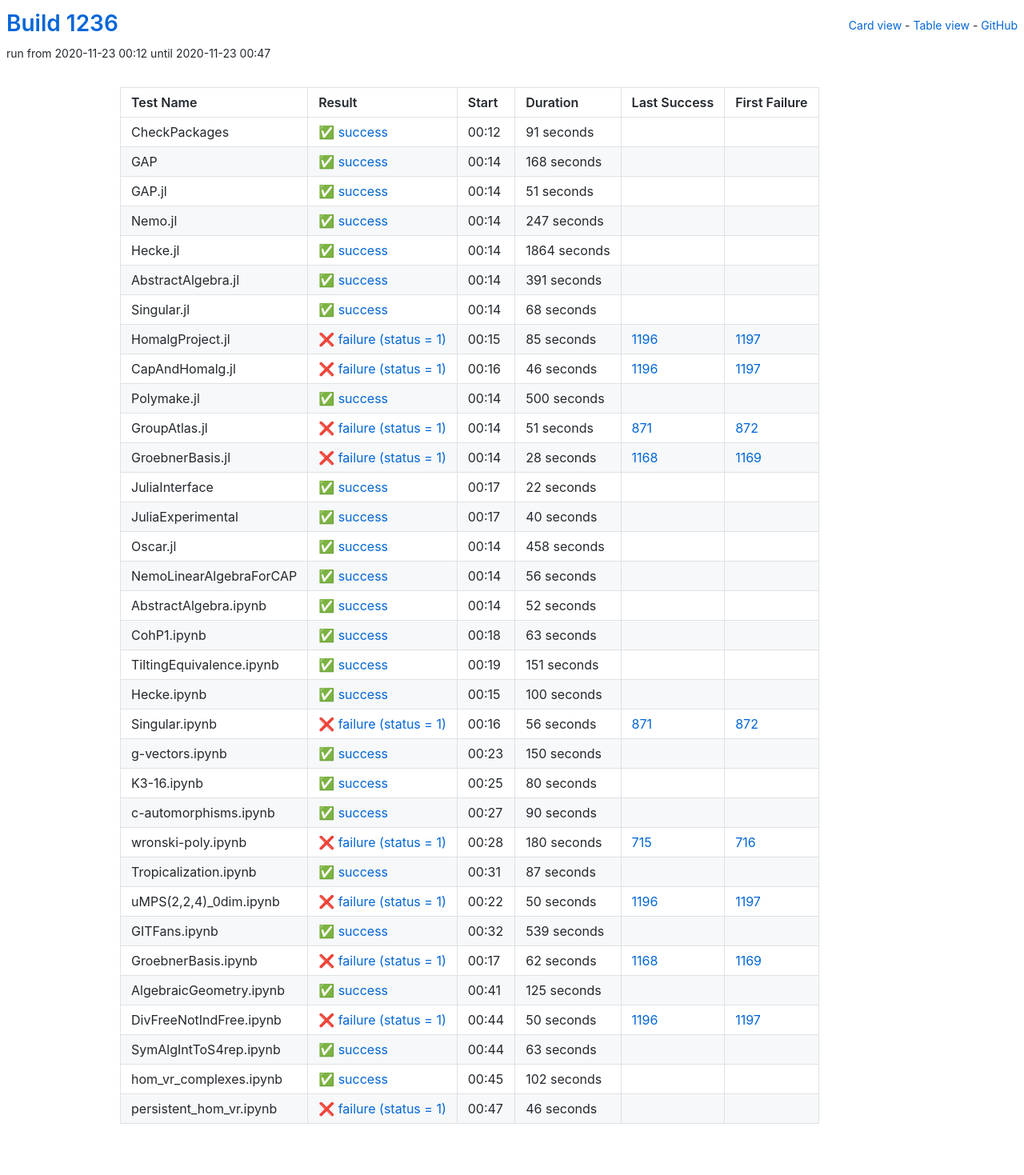
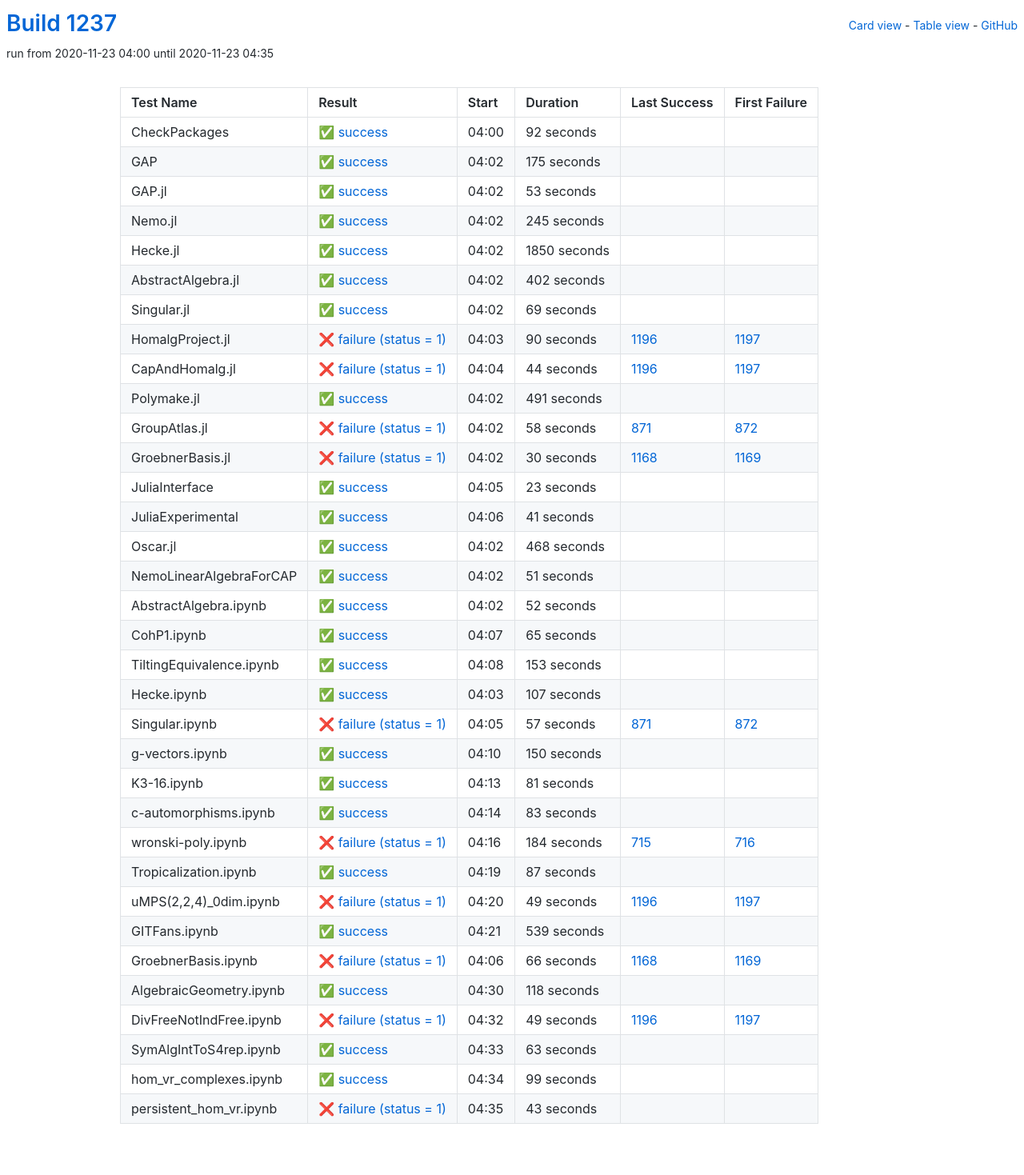
Before and after one commit to oscar-system/oscar-ci-status-stable, a Jekyll site: the page built from table.html, in a window 1280 px wide. Shown: the whole page at 80% size. Built offline with Jekyll 4.4.1, drawn with Linux system fonts in a browser that asks for light colours.

Commit message:
Build #1237

```diff
--- a/_data/ci.yml
+++ b/_data/ci.yml
@@ -1,6 +1,6 @@
 ---
-build: 1236
-build_url: https://oscarci.mathematik.uni-kl.de/job/oscar-stable/1236/
+build: 1237
+build_url: https://oscarci.mathematik.uni-kl.de/job/oscar-stable/1237/
 job: oscar-stable
 organization: oscar-system
 repo: oscar-ci-status-stable
@@ -8,32 +8,188 @@ repourl: https://github.com/oscar-system/oscar-ci-status-stable
 tests:
 - name: CheckPackages
   id: checkpackages
-  log: https://oscarci.mathematik.uni-kl.de/job/oscar-stable/1236/artifact/logs/build-1236/CheckPackages.log
-  start: 2020-11-23 00:12
+  log: https://oscarci.mathematik.uni-kl.de/job/oscar-stable/1237/artifact/logs/build-1237/CheckPackages.log
+  start: 2020-11-23 04:00
   success: true
   exitcode: 0
   status: success
-  duration: 91
+  duration: 92
   last_success: false
   last_success_url:
   first_failure: false
   first_failure_url:
 - name: GAP
   id: gap
-  log: https://oscarci.mathematik.uni-kl.de/job/oscar-stable/1236/artifact/logs/build-1236/GAP.log
-  start: 2020-11-23 00:14
+  log: https://oscarci.mathematik.uni-kl.de/job/oscar-stable/1237/artifact/logs/build-1237/GAP.log
+  start: 2020-11-23 04:02
   success: true
   exitcode: 0
   status: success
-  duration: 168
+  duration: 175
   last_success: false
   last_success_url:
   first_failure: false
   first_failure_url:
 - name: GAP.jl
   id: gap-jl
-  log: https://oscarci.mathematik.uni-kl.de/job/oscar-stable/1236/artifact/logs/build-1236/GAP.jl.log
-  start: 2020-11-23 00:14
+  log: https://oscarci.mathematik.uni-kl.de/job/oscar-stable/1237/artifact/logs/build-1237/GAP.jl.log
+  start: 2020-11-23 04:02
+  success: true
+  exitcode: 0
+  status: success
+  duration: 53
+  last_success: false
+  last_success_url:
+  first_failure: false
+  first_failure_url:
+- name: Nemo.jl
+  id: nemo-jl
+  log: https://oscarci.mathematik.uni-kl.de/job/oscar-stable/1237/artifact/logs/build-1237/Nemo.jl.log
+  start: 2020-11-23 04:02
+  success: true
+  exitcode: 0
+  status: success
+  duration: 245
+  last_success: false
+  last_success_url:
+  first_failure: false
+  first_failure_url:
+- name: Hecke.jl
+  id: hecke-jl
+  log: https://oscarci.mathematik.uni-kl.de/job/oscar-stable/1237/artifact/logs/build-1237/Hecke.jl.log
+  start: 2020-11-23 04:02
+  success: true
+  exitcode: 0
+  status: success
+  duration: 1850
+  last_success: false
+  last_success_url:
+  first_failure: false
+  first_failure_url:
+- name: AbstractAlgebra.jl
+  id: abstractalgebra-jl
+  log: https://oscarci.mathematik.uni-kl.de/job/oscar-stable/1237/artifact/logs/build-1237/AbstractAlgebra.jl.log
+  start: 2020-11-23 04:02
+  success: true
+  exitcode: 0
+  status: success
+  duration: 402
+  last_success: false
+  last_success_url:
+  first_failure: false
+  first_failure_url:
+- name: Singular.jl
+  id: singular-jl
+  log: https://oscarci.mathematik.uni-kl.de/job/oscar-stable/1237/artifact/logs/build-1237/Singular.jl.log
+  start: 2020-11-23 04:02
+  success: true
+  exitcode: 0
+  status: success
+  duration: 69
+  last_success: false
+  last_success_url:
+  first_failure: false
+  first_failure_url:
+- name: HomalgProject.jl
+  id: homalgproject-jl
+  log: https://oscarci.mathematik.uni-kl.de/job/oscar-stable/1237/artifact/logs/build-1237/HomalgProject.jl.log
+  start: 2020-11-23 04:03
+  success: false
+  exitcode: 1
+  status: failure
+  duration: 90
+  last_success: 1196
+  last_success_url: https://oscarci.mathematik.uni-kl.de/job/oscar-stable/1196/
+  first_failure: 1197
+  first_failure_url: https://oscarci.mathematik.uni-kl.de/job/oscar-stable/1197/
+- name: CapAndHomalg.jl
+  id: capandhomalg-jl
+  log: https://oscarci.mathematik.uni-kl.de/job/oscar-stable/1237/artifact/logs/build-1237/CapAndHomalg.jl.log
+  start: 2020-11-23 04:04
+  success: false
+  exitcode: 1
+  status: failure
+  duration: 44
+  last_success: 1196
+  last_success_url: https://oscarci.mathematik.uni-kl.de/job/oscar-stable/1196/
+  first_failure: 1197
+  first_failure_url: https://oscarci.mathematik.uni-kl.de/job/oscar-stable/1197/
+- name: Polymake.jl
+  id: polymake-jl
+  log: https://oscarci.mathematik.uni-kl.de/job/oscar-stable/1237/artifact/logs/build-1237/Polymake.jl.log
+  start: 2020-11-23 04:02
+  success: true
+  exitcode: 0
+  status: success
+  duration: 491
+  last_success: false
+  last_success_url:
+  first_failure: false
+  first_failure_url:
+- name: GroupAtlas.jl
+  id: groupatlas-jl
+  log: https://oscarci.mathematik.uni-kl.de/job/oscar-stable/1237/artifact/logs/build-1237/GroupAtlas.jl.log
+  start: 2020-11-23 04:02
+  success: false
+  exitcode: 1
+  status: failure
+  duration: 58
+  last_success: 871
+  last_success_url: https://oscarci.mathematik.uni-kl.de/job/oscar-stable/871/
+  first_failure: 872
+  first_failure_url: https://oscarci.mathematik.uni-kl.de/job/oscar-stable/872/
+- name: GroebnerBasis.jl
+  id: groebnerbasis-jl
+  log: https://oscarci.mathematik.uni-kl.de/job/oscar-stable/1237/artifact/logs/build-1237/GroebnerBasis.jl.log
+  start: 2020-11-23 04:02
+  success: false
+  exitcode: 1
+  status: failure
+  duration: 30
+  last_success: 1168
+  last_success_url: https://oscarci.mathematik.uni-kl.de/job/oscar-stable/1168/
+  first_failure: 1169
+  first_failure_url: https://oscarci.mathematik.uni-kl.de/job/oscar-stable/1169/
+- name: JuliaInterface
+  id: juliainterface
+  log: https://oscarci.mathematik.uni-kl.de/job/oscar-stable/1237/artifact/logs/build-1237/JuliaInterface.log
+  start: 2020-11-23 04:05
+  success: true
+  exitcode: 0
+  status: success
+  duration: 23
+  last_success: false
+  last_success_url:
+  first_failure: false
+  first_failure_url:
+- name: JuliaExperimental
+  id: juliaexperimental
+  log: https://oscarci.mathematik.uni-kl.de/job/oscar-stable/1237/artifact/logs/build-1237/JuliaExperimental.log
+  start: 2020-11-23 04:06
+  success: true
+  exitcode: 0
+  status: success
+  duration: 41
+  last_success: false
+  last_success_url:
+  first_failure: false
+  first_failure_url:
+- name: Oscar.jl
+  id: oscar-jl
+  log: https://oscarci.mathematik.uni-kl.de/job/oscar-stable/1237/artifact/logs/build-1237/Oscar.jl.log
+  start: 2020-11-23 04:02
+  success: true
+  exitcode: 0
+  status: success
+  duration: 468
+  last_success: false
+  last_success_url:
+  first_failure: false
+  first_failure_url:
+- name: NemoLinearAlgebraForCAP
+  id: nemolinearalgebraforcap
+  log: https://oscarci.mathematik.uni-kl.de/job/oscar-stable/1237/artifact/logs/build-1237/NemoLinearAlgebraForCAP.log
+  start: 2020-11-23 04:02
   success: true
   exitcode: 0
   status: success
@@ -42,166 +198,10 @@ tests:
   last_success_url:
   first_failure: false
   first_failure_url:
-- name: Nemo.jl
-  id: nemo-jl
-  log: https://oscarci.mathematik.uni-kl.de/job/oscar-stable/1236/artifact/logs/build-1236/Nemo.jl.log
-  start: 2020-11-23 00:14
-  success: true
-  exitcode: 0
-  status: success
-  duration: 247
-  last_success: false
-  last_success_url:
-  first_failure: false
-  first_failure_url:
-- name: Hecke.jl
-  id: hecke-jl
-  log: https://oscarci.mathematik.uni-kl.de/job/oscar-stable/1236/artifact/logs/build-1236/Hecke.jl.log
-  start: 2020-11-23 00:14
-  success: true
-  exitcode: 0
-  status: success
-  duration: 1864
-  last_success: false
-  last_success_url:
-  first_failure: false
-  first_failure_url:
-- name: AbstractAlgebra.jl
-  id: abstractalgebra-jl
-  log: https://oscarci.mathematik.uni-kl.de/job/oscar-stable/1236/artifact/logs/build-1236/AbstractAlgebra.jl.log
-  start: 2020-11-23 00:14
-  success: true
-  exitcode: 0
-  status: success
-  duration: 391
-  last_success: false
-  last_success_url:
-  first_failure: false
-  first_failure_url:
-- name: Singular.jl
-  id: singular-jl
-  log: https://oscarci.mathematik.uni-kl.de/job/oscar-stable/1236/artifact/logs/build-1236/Singular.jl.log
-  start: 2020-11-23 00:14
-  success: true
-  exitcode: 0
-  status: success
-  duration: 68
-  last_success: false
-  last_success_url:
-  first_failure: false
-  first_failure_url:
-- name: HomalgProject.jl
-  id: homalgproject-jl
-  log: https://oscarci.mathematik.uni-kl.de/job/oscar-stable/1236/artifact/logs/build-1236/HomalgProject.jl.log
-  start: 2020-11-23 00:15
-  success: false
-  exitcode: 1
-  status: failure
-  duration: 85
-  last_success: 1196
-  last_success_url: https://oscarci.mathematik.uni-kl.de/job/oscar-stable/1196/
-  first_failure: 1197
-  first_failure_url: https://oscarci.mathematik.uni-kl.de/job/oscar-stable/1197/
-- name: CapAndHomalg.jl
-  id: capandhomalg-jl
-  log: https://oscarci.mathematik.uni-kl.de/job/oscar-stable/1236/artifact/logs/build-1236/CapAndHomalg.jl.log
-  start: 2020-11-23 00:16
-  success: false
-  exitcode: 1
-  status: failure
-  duration: 46
-  last_success: 1196
-  last_success_url: https://oscarci.mathematik.uni-kl.de/job/oscar-stable/1196/
-  first_failure: 1197
-  first_failure_url: https://oscarci.mathematik.uni-kl.de/job/oscar-stable/1197/
-- name: Polymake.jl
-  id: polymake-jl
-  log: https://oscarci.mathematik.uni-kl.de/job/oscar-stable/1236/artifact/logs/build-1236/Polymake.jl.log
-  start: 2020-11-23 00:14
-  success: true
-  exitcode: 0
-  status: success
-  duration: 500
-  last_success: false
-  last_success_url:
-  first_failure: false
-  first_failure_url:
-- name: GroupAtlas.jl
-  id: groupatlas-jl
-  log: https://oscarci.mathematik.uni-kl.de/job/oscar-stable/1236/artifact/logs/build-1236/GroupAtlas.jl.log
-  start: 2020-11-23 00:14
-  success: false
-  exitcode: 1
-  status: failure
-  duration: 51
-  last_success: 871
-  last_success_url: https://oscarci.mathematik.uni-kl.de/job/oscar-stable/871/
-  first_failure: 872
-  first_failure_url: https://oscarci.mathematik.uni-kl.de/job/oscar-stable/872/
-- name: GroebnerBasis.jl
-  id: groebnerbasis-jl
-  log: https://oscarci.mathematik.uni-kl.de/job/oscar-stable/1236/artifact/logs/build-1236/GroebnerBasis.jl.log
-  start: 2020-11-23 00:14
-  success: false
-  exitcode: 1
-  status: failure
-  duration: 28
-  last_success: 1168
-  last_success_url: https://oscarci.mathematik.uni-kl.de/job/oscar-stable/1168/
-  first_failure: 1169
-  first_failure_url: https://oscarci.mathematik.uni-kl.de/job/oscar-stable/1169/
-- name: JuliaInterface
-  id: juliainterface
-  log: https://oscarci.mathematik.uni-kl.de/job/oscar-stable/1236/artifact/logs/build-1236/JuliaInterface.log
-  start: 2020-11-23 00:17
-  success: true
-  exitcode: 0
-  status: success
-  duration: 22
-  last_success: false
-  last_success_url:
-  first_failure: false
-  first_failure_url:
-- name: JuliaExperimental
-  id: juliaexperimental
-  log: https://oscarci.mathematik.uni-kl.de/job/oscar-stable/1236/artifact/logs/build-1236/JuliaExperimental.log
-  start: 2020-11-23 00:17
-  success: true
-  exitcode: 0
-  status: success
-  duration: 40
-  last_success: false
-  last_success_url:
-  first_failure: false
-  first_failure_url:
-- name: Oscar.jl
-  id: oscar-jl
-  log: https://oscarci.mathematik.uni-kl.de/job/oscar-stable/1236/artifact/logs/build-1236/Oscar.jl.log
-  start: 2020-11-23 00:14
-  success: true
-  exitcode: 0
-  status: success
-  duration: 458
-  last_success: false
-  last_success_url:
-  first_failure: false
-  first_failure_url:
-- name: NemoLinearAlgebraForCAP
-  id: nemolinearalgebraforcap
-  log: https://oscarci.mathematik.uni-kl.de/job/oscar-stable/1236/artifact/logs/build-1236/NemoLinearAlgebraForCAP.log
-  start: 2020-11-23 00:14
-  success: true
-  exitcode: 0
-  status: success
-  duration: 56
-  last_success: false
-  last_success_url:
-  first_failure: false
-  first_failure_url:
 - name: AbstractAlgebra.ipynb
   id: abstractalgebra-ipynb
-  log: https://oscarci.mathematik.uni-kl.de/job/oscar-stable/1236/artifact/logs/build-1236/AbstractAlgebra.ipynb.log
-  start: 2020-11-23 00:14
+  log: https://oscarci.mathematik.uni-kl.de/job/oscar-stable/1237/artifact/logs/build-1237/AbstractAlgebra.ipynb.log
+  start: 2020-11-23 04:02
   success: true
   exitcode: 0
   status: success
@@ -212,56 +212,56 @@ tests:
   first_failure_url:
 - name: CohP1.ipynb
   id: cohp1-ipynb
-  log: https://oscarci.mathematik.uni-kl.de/job/oscar-stable/1236/artifact/logs/build-1236/CohP1.ipynb.log
-  start: 2020-11-23 00:18
+  log: https://oscarci.mathematik.uni-kl.de/job/oscar-stable/1237/artifact/logs/build-1237/CohP1.ipynb.log
+  start: 2020-11-23 04:07
   success: true
   exitcode: 0
   status: success
-  duration: 63
+  duration: 65
   last_success: false
   last_success_url:
   first_failure: false
   first_failure_url:
 - name: TiltingEquivalence.ipynb
   id: tiltingequivalence-ipynb
-  log: https://oscarci.mathematik.uni-kl.de/job/oscar-stable/1236/artifact/logs/build-1236/TiltingEquivalence.ipynb.log
-  start: 2020-11-23 00:19
+  log: https://oscarci.mathematik.uni-kl.de/job/oscar-stable/1237/artifact/logs/build-1237/TiltingEquivalence.ipynb.log
+  start: 2020-11-23 04:08
   success: true
   exitcode: 0
   status: success
-  duration: 151
+  duration: 153
   last_success: false
   last_success_url:
   first_failure: false
   first_failure_url:
 - name: Hecke.ipynb
   id: hecke-ipynb
-  log: https://oscarci.mathematik.uni-kl.de/job/oscar-stable/1236/artifact/logs/build-1236/Hecke.ipynb.log
-  start: 2020-11-23 00:15
+  log: https://oscarci.mathematik.uni-kl.de/job/oscar-stable/1237/artifact/logs/build-1237/Hecke.ipynb.log
+  start: 2020-11-23 04:03
   success: true
   exitcode: 0
   status: success
-  duration: 100
+  duration: 107
   last_success: false
   last_success_url:
   first_failure: false
   first_failure_url:
 - name: Singular.ipynb
   id: singular-ipynb
-  log: https://oscarci.mathematik.uni-kl.de/job/oscar-stable/1236/artifact/logs/build-1236/Singular.ipynb.log
-  start: 2020-11-23 00:16
+  log: https://oscarci.mathematik.uni-kl.de/job/oscar-stable/1237/artifact/logs/build-1237/Singular.ipynb.log
+  start: 2020-11-23 04:05
   success: false
   exitcode: 1
   status: failure
-  duration: 56
+  duration: 57
   last_success: 871
   last_success_url: https://oscarci.mathematik.uni-kl.de/job/oscar-stable/871/
   first_failure: 872
   first_failure_url: https://oscarci.mathematik.uni-kl.de/job/oscar-stable/872/
 - name: g-vectors.ipynb
   id: g-vectors-ipynb
-  log: https://oscarci.mathematik.uni-kl.de/job/oscar-stable/1236/artifact/logs/build-1236/g-vectors.ipynb.log
-  start: 2020-11-23 00:23
+  log: https://oscarci.mathematik.uni-kl.de/job/oscar-stable/1237/artifact/logs/build-1237/g-vectors.ipynb.log
+  start: 2020-11-23 04:10
   success: true
   exitcode: 0
   status: success
@@ -272,44 +272,44 @@ tests:
   first_failure_url:
 - name: K3-16.ipynb
   id: k3-16-ipynb
-  log: https://oscarci.mathematik.uni-kl.de/job/oscar-stable/1236/artifact/logs/build-1236/K3-16.ipynb.log
-  start: 2020-11-23 00:25
+  log: https://oscarci.mathematik.uni-kl.de/job/oscar-stable/1237/artifact/logs/build-1237/K3-16.ipynb.log
+  start: 2020-11-23 04:13
   success: true
   exitcode: 0
   status: success
-  duration: 80
+  duration: 81
   last_success: false
   last_success_url:
   first_failure: false
   first_failure_url:
 - name: c-automorphisms.ipynb
   id: c-automorphisms-ipynb
-  log: https://oscarci.mathematik.uni-kl.de/job/oscar-stable/1236/artifact/logs/build-1236/c-automorphisms.ipynb.log
-  start: 2020-11-23 00:27
+  log: https://oscarci.mathematik.uni-kl.de/job/oscar-stable/1237/artifact/logs/build-1237/c-automorphisms.ipynb.log
+  start: 2020-11-23 04:14
   success: true
   exitcode: 0
   status: success
-  duration: 90
+  duration: 83
   last_success: false
   last_success_url:
   first_failure: false
   first_failure_url:
 - name: wronski-poly.ipynb
   id: wronski-poly-ipynb
-  log: https://oscarci.mathematik.uni-kl.de/job/oscar-stable/1236/artifact/logs/build-1236/wronski-poly.ipynb.log
-  start: 2020-11-23 00:28
+  log: https://oscarci.mathematik.uni-kl.de/job/oscar-stable/1237/artifact/logs/build-1237/wronski-poly.ipynb.log
+  start: 2020-11-23 04:16
   success: false
   exitcode: 1
   status: failure
-  duration: 180
+  duration: 184
   last_success: 715
   last_success_url: https://oscarci.mathematik.uni-kl.de/job/oscar-stable/715/
   first_failure: 716
   first_failure_url: https://oscarci.mathematik.uni-kl.de/job/oscar-stable/716/
 - name: Tropicalization.ipynb
   id: tropicalization-ipynb
-  log: https://oscarci.mathematik.uni-kl.de/job/oscar-stable/1236/artifact/logs/build-1236/Tropicalization.ipynb.log
-  start: 2020-11-23 00:31
+  log: https://oscarci.mathematik.uni-kl.de/job/oscar-stable/1237/artifact/logs/build-1237/Tropicalization.ipynb.log
+  start: 2020-11-23 04:19
   success: true
   exitcode: 0
   status: success
@@ -320,20 +320,20 @@ tests:
   first_failure_url:
 - name: uMPS(2,2,4)_0dim.ipynb
   id: umps-2-2-4-0dim-ipynb
-  log: https://oscarci.mathematik.uni-kl.de/job/oscar-stable/1236/artifact/logs/build-1236/uMPS-2-2-4-_0dim.ipynb.log
-  start: 2020-11-23 00:22
+  log: https://oscarci.mathematik.uni-kl.de/job/oscar-stable/1237/artifact/logs/build-1237/uMPS-2-2-4-_0dim.ipynb.log
+  start: 2020-11-23 04:20
   success: false
   exitcode: 1
   status: failure
-  duration: 50
+  duration: 49
   last_success: 1196
   last_success_url: https://oscarci.mathematik.uni-kl.de/job/oscar-stable/1196/
   first_failure: 1197
   first_failure_url: https://oscarci.mathematik.uni-kl.de/job/oscar-stable/1197/
 - name: GITFans.ipynb
   id: gitfans-ipynb
-  log: https://oscarci.mathematik.uni-kl.de/job/oscar-stable/1236/artifact/logs/build-1236/GITFans.ipynb.log
-  start: 2020-11-23 00:32
+  log: https://oscarci.mathematik.uni-kl.de/job/oscar-stable/1237/artifact/logs/build-1237/GITFans.ipynb.log
+  start: 2020-11-23 04:21
   success: true
   exitcode: 0
   status: success
@@ -344,44 +344,44 @@ tests:
   first_failure_url:
 - name: GroebnerBasis.ipynb
   id: groebnerbasis-ipynb
-  log: https://oscarci.mathematik.uni-kl.de/job/oscar-stable/1236/artifact/logs/build-1236/GroebnerBasis.ipynb.log
-  start: 2020-11-23 00:17
+  log: https://oscarci.mathematik.uni-kl.de/job/oscar-stable/1237/artifact/logs/build-1237/GroebnerBasis.ipynb.log
+  start: 2020-11-23 04:06
   success: false
   exitcode: 1
   status: failure
-  duration: 62
+  duration: 66
   last_success: 1168
   last_success_url: https://oscarci.mathematik.uni-kl.de/job/oscar-stable/1168/
   first_failure: 1169
   first_failure_url: https://oscarci.mathematik.uni-kl.de/job/oscar-stable/1169/
 - name: AlgebraicGeometry.ipynb
   id: algebraicgeometry-ipynb
-  log: https://oscarci.mathematik.uni-kl.de/job/oscar-stable/1236/artifact/logs/build-1236/AlgebraicGeometry.ipynb.log
-  start: 2020-11-23 00:41
+  log: https://oscarci.mathematik.uni-kl.de/job/oscar-stable/1237/artifact/logs/build-1237/AlgebraicGeometry.ipynb.log
+  start: 2020-11-23 04:30
   success: true
   exitcode: 0
   status: success
-  duration: 125
+  duration: 118
   last_success: false
   last_success_url:
   first_failure: false
   first_failure_url:
 - name: DivFreeNotIndFree.ipynb
   id: divfreenotindfree-ipynb
-  log: https://oscarci.mathematik.uni-kl.de/job/oscar-stable/1236/artifact/logs/build-1236/DivFreeNotIndFree.ipynb.log
-  start: 2020-11-23 00:44
+  log: https://oscarci.mathematik.uni-kl.de/job/oscar-stable/1237/artifact/logs/build-1237/DivFreeNotIndFree.ipynb.log
+  start: 2020-11-23 04:32
   success: false
   exitcode: 1
   status: failure
-  duration: 50
+  duration: 49
   last_success: 1196
   last_success_url: https://oscarci.mathematik.uni-kl.de/job/oscar-stable/1196/
   first_failure: 1197
   first_failure_url: https://oscarci.mathematik.uni-kl.de/job/oscar-stable/1197/
 - name: SymAlgIntToS4rep.ipynb
   id: symalginttos4rep-ipynb
-  log: https://oscarci.mathematik.uni-kl.de/job/oscar-stable/1236/artifact/logs/build-1236/SymAlgIntToS4rep.ipynb.log
-  start: 2020-11-23 00:44
+  log: https://oscarci.mathematik.uni-kl.de/job/oscar-stable/1237/artifact/logs/build-1237/SymAlgIntToS4rep.ipynb.log
+  start: 2020-11-23 04:33
   success: true
   exitcode: 0
   status: success
@@ -392,24 +392,24 @@ tests:
   first_failure_url:
 - name: hom_vr_complexes.ipynb
   id: hom-vr-complexes-ipynb
-  log: https://oscarci.mathematik.uni-kl.de/job/oscar-stable/1236/artifact/logs/build-1236/hom_vr_complexes.ipynb.log
-  start: 2020-11-23 00:45
+  log: https://oscarci.mathematik.uni-kl.de/job/oscar-stable/1237/artifact/logs/build-1237/hom_vr_complexes.ipynb.log
+  start: 2020-11-23 04:34
   success: true
   exitcode: 0
   status: success
-  duration: 102
+  duration: 99
   last_success: false
   last_success_url:
   first_failure: false
   first_failure_url:
 - name: persistent_hom_vr.ipynb
   id: persistent-hom-vr-ipynb
-  log: https://oscarci.mathematik.uni-kl.de/job/oscar-stable/1236/artifact/logs/build-1236/persistent_hom_vr.ipynb.log
-  start: 2020-11-23 00:47
+  log: https://oscarci.mathematik.uni-kl.de/job/oscar-stable/1237/artifact/logs/build-1237/persistent_hom_vr.ipynb.log
+  start: 2020-11-23 04:35
   success: false
   exitcode: 1
   status: failure
-  duration: 46
+  duration: 43
   last_success: false
   last_success_url:
   first_failure: false
```
Also changed, not shown: README.md.
